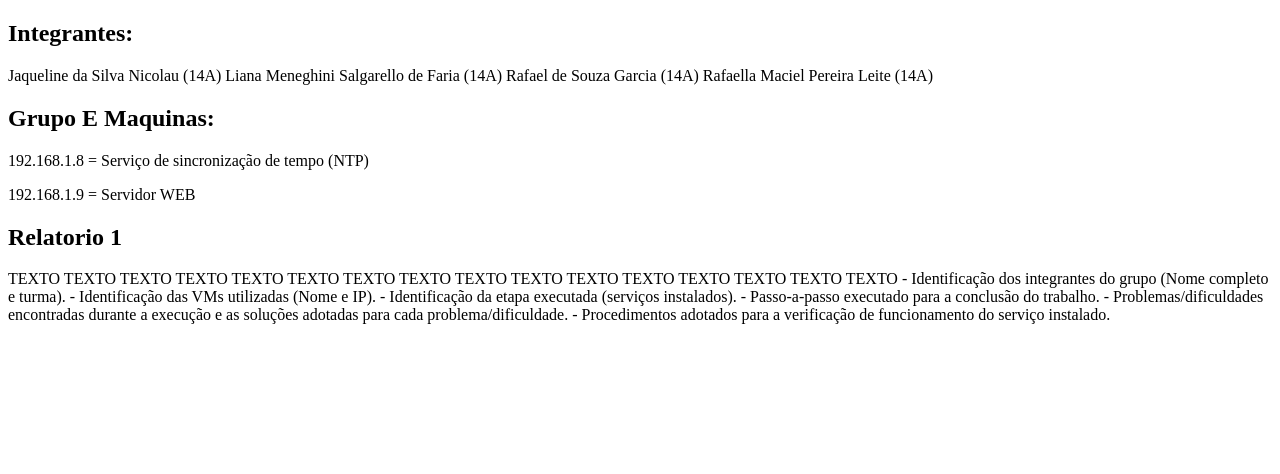
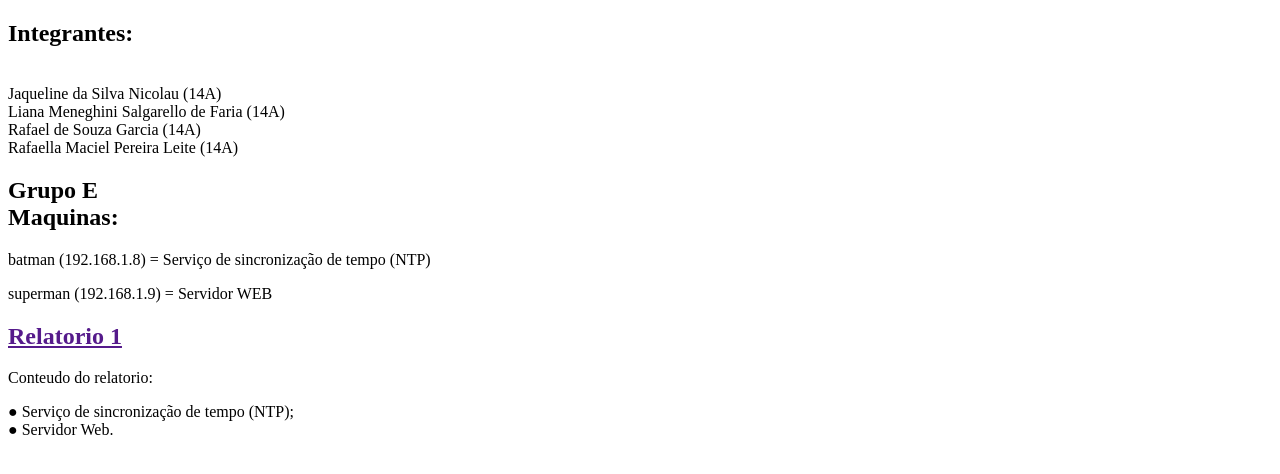
Before and after one commit to apenasliana/redes-ufla-2022, a plain HTML site: page data/www/index.html in a window 1280 px wide. Drawn offline with Linux system fonts and the light colour scheme.

Commit message:
layoutnovo de arquivos

```diff
--- a/data/www/index.html
+++ b/data/www/index.html
@@ -4,43 +4,38 @@
     <meta charset="UTF-8">
     <meta http-equiv="X-UA-Compatible" content="IE=edge">
     <meta name="viewport" content="width=device-width, initial-scale=1.0">
-    <title>web server</title>
+    <title>Web Server - Grupo E</title>
 </head>
 <body>
-    <section>
+    <section id="cabecalho">
         <div>
             <h2>Integrantes:</h2>
             <p>
-                Jaqueline da Silva Nicolau (14A)
-                Liana Meneghini Salgarello de Faria (14A)
-                Rafael de Souza Garcia (14A)
-                Rafaella Maciel Pereira Leite (14A)
+                <br>Jaqueline da Silva Nicolau (14A)
+                <br>Liana Meneghini Salgarello de Faria (14A)
+                <br>Rafael de Souza Garcia (14A)
+                <br>Rafaella Maciel Pereira Leite (14A)
             </p>
         </div>
 
         <div>
             <h2>
                 Grupo E
-                Maquinas:
+                <br>Maquinas:
             </h2>
-            <p>192.168.1.8 = Serviço de sincronização de tempo (NTP)</p>
-            <p>192.168.1.9 = Servidor WEB</p>
+            <p>batman (192.168.1.8) = Serviço de sincronização de tempo (NTP)</p>
+            <p>superman (192.168.1.9) = Servidor WEB</p>
         </div>
     </section>
-    <section>
+    <section id="relatorios">
         <div>
-            <h2>Relatorio 1</h2>
+            <a target="_blank" href="">
+                <h2>Relatorio 1</h2>
+            </a>
+            <p>Conteudo do relatorio:</p>
             <p>
-                TEXTO TEXTO TEXTO TEXTO TEXTO TEXTO TEXTO TEXTO TEXTO TEXTO TEXTO TEXTO TEXTO TEXTO TEXTO TEXTO
-                - Identificação dos integrantes do grupo (Nome completo e turma).
-                - Identificação das VMs utilizadas (Nome e IP).
-                - Identificação da etapa executada (serviços instalados).
-                - Passo-a-passo executado para a conclusão do trabalho.
-                - Problemas/dificuldades encontradas durante a execução e as soluções adotadas
-                para cada problema/dificuldade.
-                - Procedimentos adotados para a verificação de funcionamento do serviço
-                instalado.
-
+                ● Serviço de sincronização de tempo (NTP);<br>
+                ● Servidor Web.
             </p>
         </div>
     </section>
```
